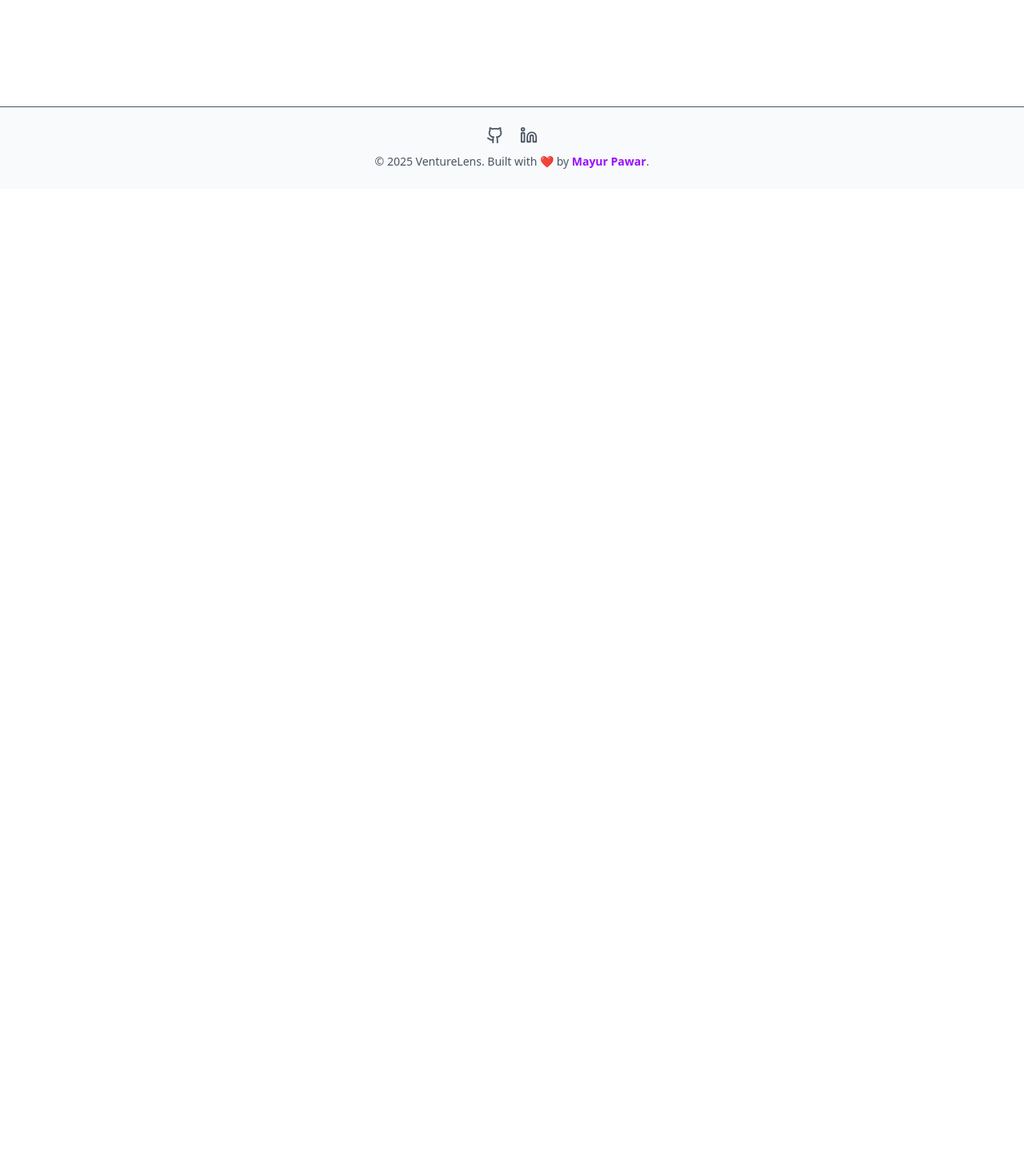
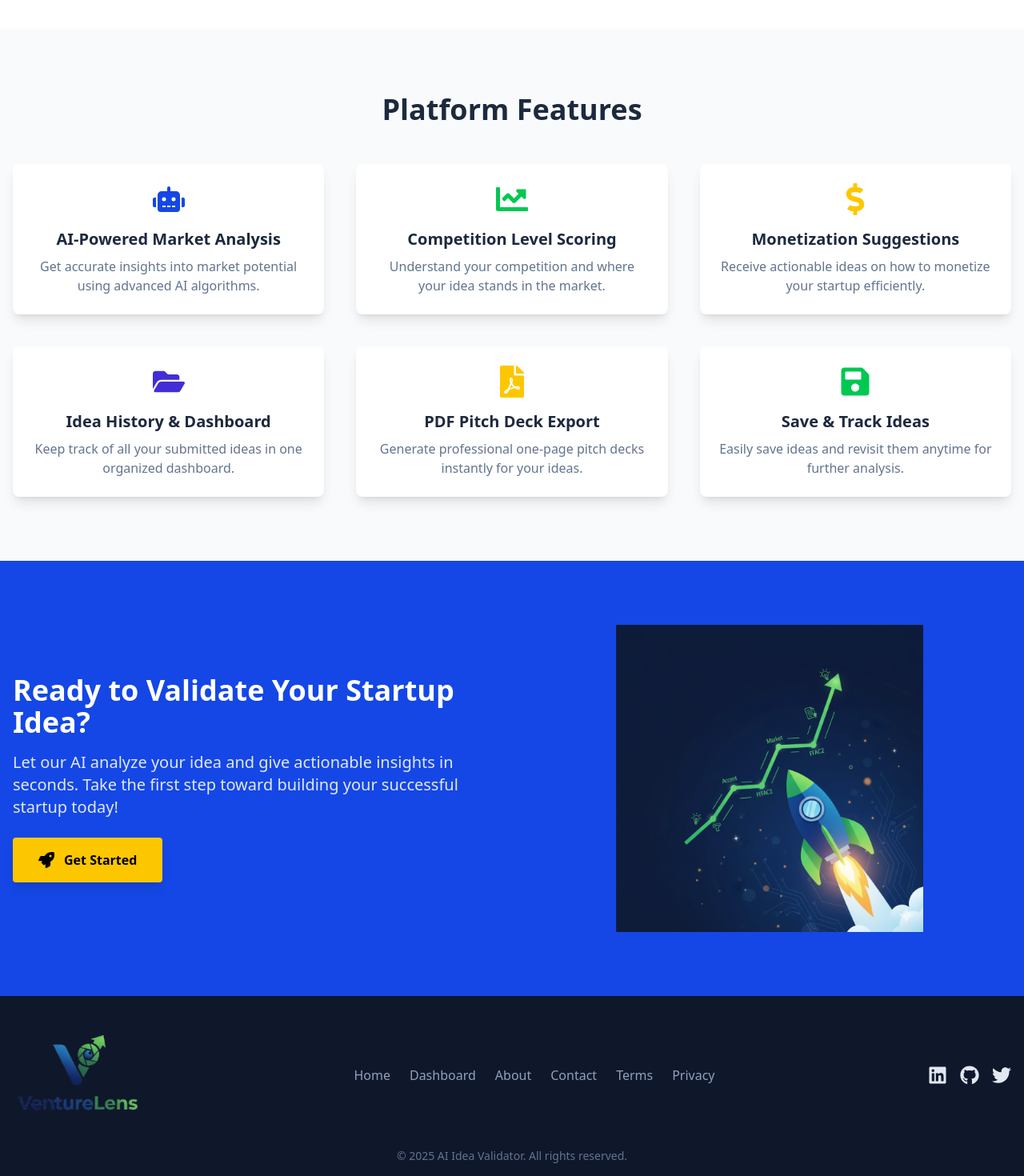
Before and after one commit to mayurCoder2004/venture-lens, a React (Vite) app in the folder client/: page / in a window 1280 px wide. Shown: the part 1040-2510 px from the top of the page at 80% size. Before the commit the page ends 1276 px from the top, so only its background shows below. Built offline with nearby package versions, Linux system fonts and the light colour scheme.

Commit message:
Completed the home page with all the sections

```diff
--- a/client/src/components/Footer.jsx
+++ b/client/src/components/Footer.jsx
@@ -1,32 +1,47 @@
 import React from "react";
-import { Github, Linkedin } from "lucide-react";
+import { FaLinkedin, FaGithub, FaTwitter } from "react-icons/fa";
+import { Link } from "react-router-dom";
 
 const Footer = () => {
   return (
-    <footer className="bg-gray-50 border-t mt-24 py-6 text-center text-gray-600">
-      <div className="flex flex-col items-center gap-3">
-        <div className="flex gap-5">
-          <a
-            href="https://github.com/"
-            target="_blank"
-            rel="noopener noreferrer"
-            className="hover:text-purple-600 transition"
-          >
-            <Github size={22} />
+    <footer className="bg-slate-900 text-slate-200 py-10">
+      <div className="container mx-auto px-4 flex flex-col md:flex-row justify-between items-center gap-6">
+        {/* Logo / Branding */}
+        <div className="flex items-center">
+          <img
+            src="/venture-lens-logo.png" // Replace this with your logo path
+            alt="AI Idea Validator Logo"
+            className="w-32 md:w-40"
+          />
+        </div>
+
+        {/* Navigation Links */}
+        <div className="flex flex-wrap gap-6 text-slate-400">
+          <Link to="/" className="hover:text-white transition duration-300">Home</Link>
+          <Link to="/dashboard" className="hover:text-white transition duration-300">Dashboard</Link>
+          <Link to="/about" className="hover:text-white transition duration-300">About</Link>
+          <Link to="/contact" className="hover:text-white transition duration-300">Contact</Link>
+          <Link to="/terms" className="hover:text-white transition duration-300">Terms</Link>
+          <Link to="/privacy" className="hover:text-white transition duration-300">Privacy</Link>
+        </div>
+
+        {/* Social Icons */}
+        <div className="flex gap-4">
+          <a href="https://linkedin.com" target="_blank" rel="noopener noreferrer" className="hover:text-blue-700 transition duration-300">
+            <FaLinkedin size={24} />
           </a>
-          <a
-            href="https://linkedin.com/"
-            target="_blank"
-            rel="noopener noreferrer"
-            className="hover:text-purple-600 transition"
-          >
-            <Linkedin size={22} />
+          <a href="https://github.com" target="_blank" rel="noopener noreferrer" className="hover:text-slate-100 transition duration-300">
+            <FaGithub size={24} />
+          </a>
+          <a href="https://twitter.com" target="_blank" rel="noopener noreferrer" className="hover:text-sky-400 transition duration-300">
+            <FaTwitter size={24} />
           </a>
         </div>
-        <p className="text-sm">
-          © {new Date().getFullYear()} <span className="font-medium">VentureLens</span>. Built with ❤️ by{" "}
-          <span className="text-purple-600 font-semibold">Mayur Pawar</span>.
-        </p>
+      </div>
+
+      {/* Copyright */}
+      <div className="text-center mt-8 text-slate-500 text-sm">
+        © 2025 AI Idea Validator. All rights reserved.
       </div>
     </footer>
   );
--- a/client/src/components/Navbar.jsx
+++ b/client/src/components/Navbar.jsx
@@ -11,41 +11,41 @@ const Navbar = () => {
         {/* Logo */}
         <Link to="/" className="flex items-center gap-2">
           <img
-            src="/venture-lens-logo.png" // <-- replace this path with your actual logo image path
+            src="/venture-lens-logo.png"
             alt="AI Idea Validator Logo"
             className="h-20 w-20 object-contain"
           />
         </Link>
 
         {/* Desktop Menu */}
-        <div className="hidden md:flex gap-6 text-gray-700 font-medium">
-          <Link to="/" className="hover:text-purple-700 transition">Home</Link>
-          <Link to="/dashboard" className="hover:text-purple-700 transition">Dashboard</Link>
-          <Link to="/login" className="hover:text-purple-700 transition">Login</Link>
+        <div className="hidden md:flex gap-6 text-blue-700 font-medium">
+          <Link to="/" className="hover:text-yellow-400 transition">Home</Link>
+          <Link to="/dashboard" className="hover:text-yellow-400 transition">Dashboard</Link>
+          <Link to="/login" className="hover:text-yellow-400 transition">Login</Link>
           <Link
             to="/signup"
-            className="bg-purple-600 text-white px-4 py-1.5 rounded-md hover:bg-purple-700 transition"
+            className="bg-yellow-400 text-blue-700 px-4 py-1.5 rounded-md hover:bg-yellow-300 transition"
           >
             Sign Up
           </Link>
         </div>
 
         {/* Mobile Menu Button */}
-        <button onClick={() => setOpen(!open)} className="md:hidden text-gray-700">
+        <button onClick={() => setOpen(!open)} className="md:hidden text-blue-700">
           {open ? <X size={26} /> : <Menu size={26} />}
         </button>
       </div>
 
       {/* Mobile Dropdown Menu */}
       {open && (
-        <div className="md:hidden bg-white border-t shadow-md py-3 flex flex-col items-center gap-4">
-          <Link to="/" onClick={() => setOpen(false)} className="hover:text-purple-700">Home</Link>
-          <Link to="/dashboard" onClick={() => setOpen(false)} className="hover:text-purple-700">Dashboard</Link>
-          <Link to="/login" onClick={() => setOpen(false)} className="hover:text-purple-700">Login</Link>
+        <div className="md:hidden bg-white border-t border-blue-200 shadow-md py-3 flex flex-col items-center gap-4">
+          <Link to="/" onClick={() => setOpen(false)} className="text-blue-700 hover:text-yellow-400 transition">Home</Link>
+          <Link to="/dashboard" onClick={() => setOpen(false)} className="text-blue-700 hover:text-yellow-400 transition">Dashboard</Link>
+          <Link to="/login" onClick={() => setOpen(false)} className="text-blue-700 hover:text-yellow-400 transition">Login</Link>
           <Link
             to="/signup"
             onClick={() => setOpen(false)}
-            className="bg-purple-600 text-white px-4 py-1.5 rounded-md hover:bg-purple-700"
+            className="bg-yellow-400 text-blue-700 px-4 py-1.5 rounded-md hover:bg-yellow-300 transition"
           >
             Sign Up
           </Link>
--- /dev/null
+++ b/client/src/components/home/CTASection.jsx
@@ -0,0 +1,42 @@
+import React from "react";
+import { Link } from "react-router-dom";
+import { FaRocket } from "react-icons/fa";
+
+const CTASection = () => {
+  return (
+    <section className="bg-blue-700 text-white py-20">
+      <div className="container mx-auto px-4 flex flex-col md:flex-row items-center justify-between gap-10">
+        {/* Left Column */}
+        <div className="flex-1 text-center md:text-left">
+          <h2 className="text-3xl md:text-4xl font-bold mb-4">
+            Ready to Validate Your Startup Idea?
+          </h2>
+          <p className="text-lg md:text-xl mb-6 text-slate-200">
+            Let our AI analyze your idea and give actionable insights in seconds.
+            Take the first step toward building your successful startup today!
+          </p>
+
+          {/* CTA Button */}
+          <Link
+            to="/analyze"
+            className="inline-flex items-center bg-yellow-400 hover:bg-yellow-500 text-black font-bold px-8 py-4 rounded shadow-lg transition duration-300"
+          >
+            <FaRocket className="mr-3 w-5 h-5" />
+            Get Started
+          </Link>
+        </div>
+
+        {/* Right Column - Optional Illustration */}
+        <div className="flex-1 text-center md:text-right">
+          <img
+            src="/cta-illustration.png" // Replace with your illustration
+            alt="Startup Illustration"
+            className="w-full max-w-sm mx-auto"
+          />
+        </div>
+      </div>
+    </section>
+  );
+};
+
+export default CTASection;
--- a/client/src/pages/Home.jsx
+++ b/client/src/pages/Home.jsx
@@ -1,12 +1,16 @@
 import React from 'react'
 import Hero from '../components/home/Hero'
 import HowItWorks from '../components/home/HowItWorks'
+import Features from '../components/home/Features'
+import CTASection from '../components/home/CTASection'
 
 const Home = () => {
   return (
     <div className='flex flex-col'>
         <Hero />
         <HowItWorks />
+        <Features />
+        <CTASection />
     </div>
   )
 }
```
Also changed, not shown: client/public/cta-illustration.png (added).
